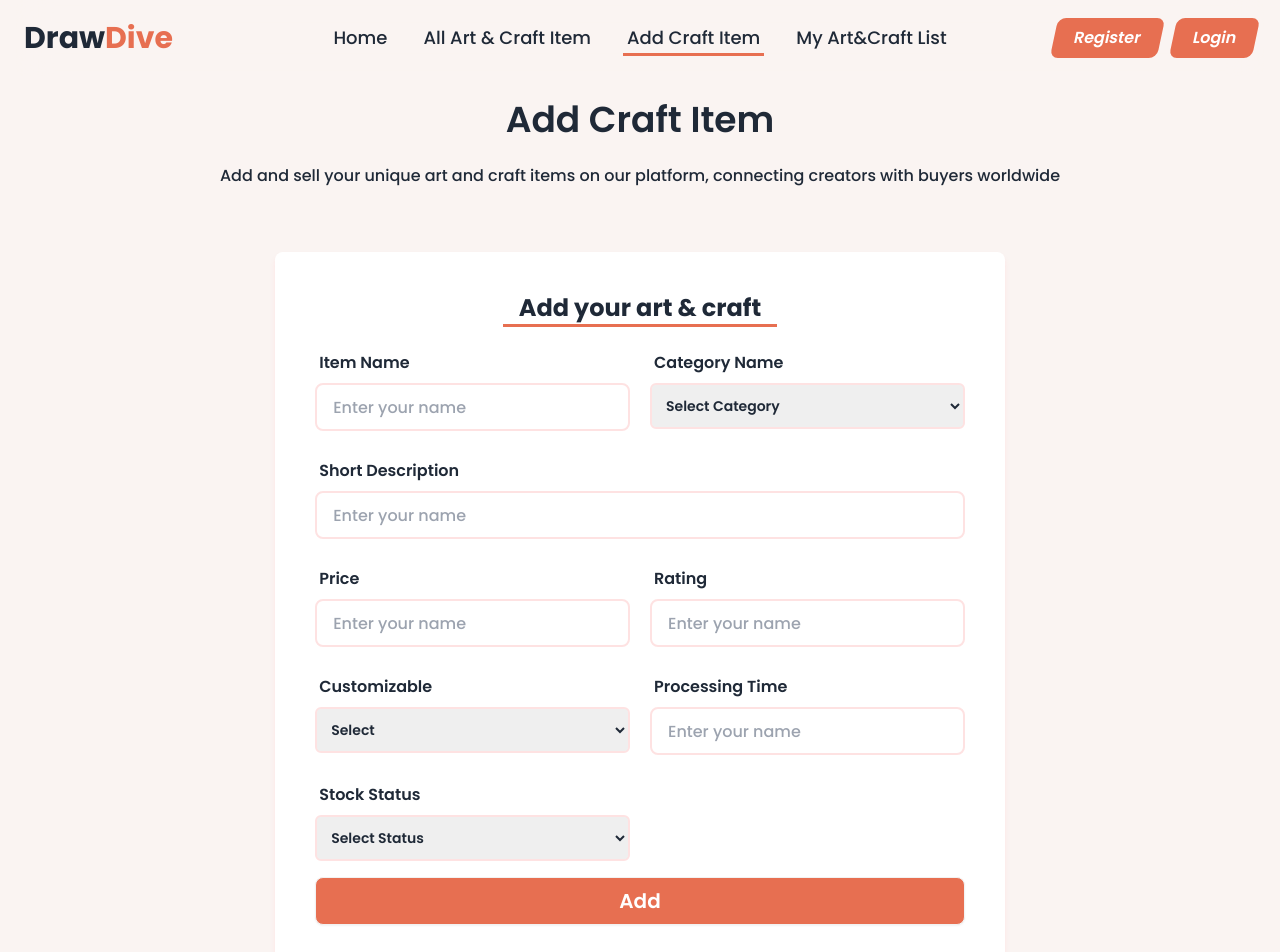
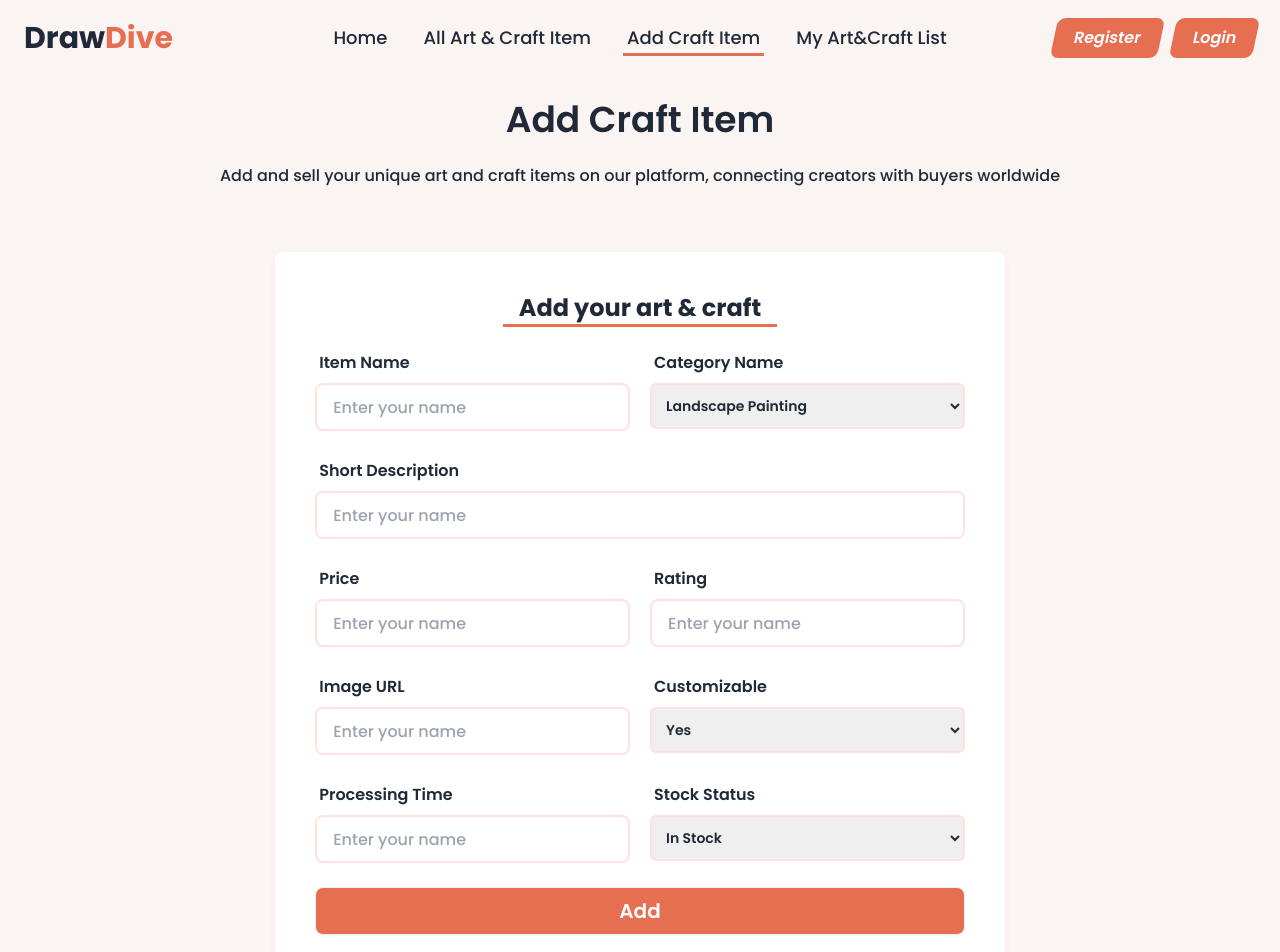
Before and after one commit to Mh-Monzil/draw-dive-client, a React (Vite) app: page /add-craft_item in a window 1280 px wide. Shown: the top 952 px of the page. Built offline with nearby package versions, Linux system fonts and the light colour scheme; no server answers.

Commit message:
post method added & add art and craft item added

```diff
--- a/src/component/Navbar.jsx
+++ b/src/component/Navbar.jsx
@@ -1,5 +1,5 @@
 import { Link, NavLink } from "react-router-dom";
-import { useEffect, useState } from "react";
+import { useState } from "react";
 import UseAuth from "../hooks/UseAuth";
 import Profile from "./Profile";
 
@@ -91,7 +91,6 @@ const Navbar = () => {
           </ul>
         </div>
         <Link to="/" className="">
-          {/* <img src={logo} className="w-12 h-12" /> */}
           <p className="text-3xl font-bold">
             Draw<span className="text-[#E76F51]">Dive</span>
           </p>
--- a/src/component/Profile.jsx
+++ b/src/component/Profile.jsx
@@ -1,4 +1,4 @@
-import { Link, useLocation } from "react-router-dom";
+import { useLocation } from "react-router-dom";
 import UseAuth from "../hooks/UseAuth";
 import { CgLogOut } from "react-icons/cg";
 import { useState } from "react";
--- a/src/pages/AddCraftItem.jsx
+++ b/src/pages/AddCraftItem.jsx
@@ -1,19 +1,39 @@
-import { Controller, useForm } from "react-hook-form";
-import { Link } from "react-router-dom";
-import Select from "react-select";
+
+import UseAuth from "../hooks/UseAuth";
 
 const AddCraftItem = () => {
-  const {
-    register,
-    handleSubmit,
-    control,
-    formState: { errors },
-  } = useForm();
+    const {user} = UseAuth();
+    console.log(user);
 
-  const onSubmit = (data) => {
-    // const { item_name } = data;
-    console.log(data);
+  const handleSubmit = (e) => {
+    e.preventDefault();
+    const form = e.target;
+    const item_name = form.item_name.value;
+    const category_name = form.category_name.value;
+    const customizable = form.customizable.value;
+    const photo = form.photo.value;
+    const price = form.price.value;
+    const processing_time = form.processing_time.value;
+    const rating = form.rating.value;
+    const short_description = form.short_description.value;
+    const stock_status = form.stock_status.value;
+
+    const artCraftInfo = { item_name, category_name, customizable, photo, price, processing_time, rating, short_description, stock_status };
+    console.log(artCraftInfo);
+
+    fetch("http://localhost:5000/art_craft_items", {
+        method: "POST",
+        headers: {
+            'Content-Type': 'application/json'
+        },
+        body: JSON.stringify(artCraftInfo)
+    })
+    .then(res => res.json())
+    .then(data => {
+        console.log(data);
+    })
   };
+
 
   return (
     <div className="text-center">
@@ -27,7 +47,7 @@ const AddCraftItem = () => {
           data-aos="fade-right"
           data-aos-duration="300"
           data-aos-easing="ease-in-out"
-          onSubmit={handleSubmit(onSubmit)}
+          onSubmit={handleSubmit}
           className="space-y-4 lg:w-3/5 my-12 h-full mx-auto p-6 md:p-10 bg-white backdrop-blur-sm rounded-lg  shadow-md shadow-red-100"
         >
           <div className="flex justify-center mb-2">
@@ -44,15 +64,12 @@ const AddCraftItem = () => {
               <div className="relative">
                 <input
                   type="name"
-                  name="name"
+                  name="item_name"
                   placeholder="Enter your name"
                   className="input border-2 border-red-100 focus:border-red-300 focus:outline-none font-medium w-full"
-                  {...register("item_name", { required: true })}
+                  required
                 />
               </div>
-              {errors.item_name && (
-                <span className="text-red-500">Item Name is required</span>
-              )}
             </div>
             {/* input  */}
             <div>
@@ -62,11 +79,10 @@ const AddCraftItem = () => {
               {/* <div className="relative"> */}
               <select
                 id="country"
-                name="country"
+                name="category_name"
                 className=" w-full pr-10 p-2.5 text-base border-2 border-red-100 focus:outline-none  focus:border-red-300 sm:text-sm rounded-md font-semibold"
-                {...register("category_name", { required: true })}
+                required
               >
-                <option className="font-semibold" selected disabled>Select Category</option>
                 <option className="font-semibold" value="Landscape Painting">Landscape Painting</option>
                 <option className="font-semibold" value="Portrait Drawing">Portrait Drawing</option>
                 <option className="font-semibold" value="Watercolor Painting">Watercolour Painting</option>
@@ -75,9 +91,6 @@ const AddCraftItem = () => {
                 <option className="font-semibold" value="Cartoon Drawing">Cartoon Drawing</option>
               </select>
               {/* </div> */}
-              {errors.category_name && (
-                <span className="text-red-500">Category Name is required</span>
-              )}
             </div>
             {/* input  */}
             <div className="col-span-2">
@@ -90,12 +103,9 @@ const AddCraftItem = () => {
                   name="short_description"
                   placeholder="Enter your name"
                   className="input border-2 border-red-100 focus:border-red-300 focus:outline-none font-medium w-full"
-                  {...register("short_description", { required: true })}
+                  required
                 />
               </div>
-              {errors.short_description && (
-                <span className="text-red-500">Short Description is required</span>
-              )}
             </div>
             {/* input  */}
             <div>
@@ -108,12 +118,9 @@ const AddCraftItem = () => {
                   name="price"
                   placeholder="Enter your name"
                   className="input border-2 border-red-100 focus:border-red-300 focus:outline-none font-medium w-full"
-                  {...register("price", { required: true })}
+                  required
                 />
               </div>
-              {errors.price && (
-                <span className="text-red-500">Price is required</span>
-              )}
             </div>
             {/* input  */}
             <div>
@@ -126,15 +133,26 @@ const AddCraftItem = () => {
                   min='1'
                   max='5'
                   name="rating"
-
                   placeholder="Enter your name"
                   className="input border-2 border-red-100 focus:border-red-300 focus:outline-none font-medium w-full"
-                  {...register("rating", { required: true })}
+                  required
                 />
               </div>
-              {errors.rating && (
-                <span className="text-red-500">Rating is required</span>
-              )}
+            </div>
+            {/* input  */}
+            <div>
+              <label className="label">
+                <span className="font-semibold">Image URL</span>
+              </label>
+              <div className="relative">
+                <input
+                  type="text"
+                  name="photo"
+                  placeholder="Enter your name"
+                  className="input border-2 border-red-100 focus:border-red-300 focus:outline-none font-medium w-full"
+                  required
+                />
+              </div>
             </div>
             {/* input  */}
             <div>
@@ -146,16 +164,12 @@ const AddCraftItem = () => {
                 id="country"
                 name="customizable"
                 className=" w-full pr-10 p-2.5 text-base border-2 border-red-100 focus:outline-none  focus:border-red-300 sm:text-sm rounded-md font-semibold"
-                {...register("customizable", { required: true })}
+                required
               >
-                <option className="font-semibold" selected disabled>Select</option>
                 <option className="font-semibold" value="Yes">Yes</option>
                 <option className="font-semibold" value="No">No</option>
               </select>
               {/* </div> */}
-              {errors.customizable && (
-                <span className="text-red-500">Customizable Name is required</span>
-              )}
             </div>
             {/* input  */}
             <div>
@@ -168,12 +182,9 @@ const AddCraftItem = () => {
                   name="processing_time"
                   placeholder="Enter your name"
                   className="input border-2 border-red-100 focus:border-red-300 focus:outline-none font-medium w-full"
-                  {...register("processing_time", { required: true })}
+                  required
                 />
               </div>
-              {errors.processing_time && (
-                <span className="text-red-500">Processing Time Name is required</span>
-              )}
             </div>
             {/* input  */}
             <div>
@@ -184,21 +195,17 @@ const AddCraftItem = () => {
               <select
                 name="stock_status"
                 className=" w-full pr-10 p-2.5 text-base border-2 border-red-100 focus:outline-none  focus:border-red-300 sm:text-sm rounded-md font-semibold"
-                {...register("stock_status", { required: true })}
+                required
               >
-                <option className="font-semibold" selected disabled>Select Status</option>
                 <option className="font-semibold" value="In Stock">In Stock</option>
                 <option className="font-semibold" value="Made to Order">Made to Order</option>
               </select>
               {/* </div> */}
-              {errors.stock_status && (
-                <span className="text-red-500">Customizable Name is required</span>
-              )}
             </div>
           </div>
 
           <div className="form-control mt-4">
-            <button className="btn bg-[#E76F51] text-white font-semibold text-xl hover:bg-[#e25f3f] border border-[@#E76F51] hover:border-[#E76F51">
+            <button type="submit" className="btn bg-[#E76F51] text-white font-semibold text-xl hover:bg-[#e25f3f] border border-[@#E76F51] hover:border-[#E76F51 mt-2">
               Add
             </button>
           </div>
--- a/src/pages/Login.jsx
+++ b/src/pages/Login.jsx
@@ -1,7 +1,7 @@
 import { useForm } from "react-hook-form";
 import { Link, useLocation, useNavigate } from "react-router-dom";
 import { IoEye, IoEyeOff, IoMail } from "react-icons/io5";
-import { FaGithub, FaLock, FaTwitter } from "react-icons/fa";
+import { FaGithub, FaLock } from "react-icons/fa";
 import { useState } from "react";
 import { FcGoogle } from "react-icons/fc";
 import UseAuth from "../hooks/UseAuth";
@@ -10,7 +10,7 @@ import { toast } from "react-toastify";
 const Login = () => {
   const [showPassword, setShowPassword] = useState(false);
   const [errorText, setErrorText] = useState("");
-  const { loginUser, user, loading, googleLogin, githubLogin, twitterLogin } =
+  const { loginUser, user, loading, googleLogin, githubLogin } =
     UseAuth();
   const location = useLocation();
   const navigate = useNavigate();
```
